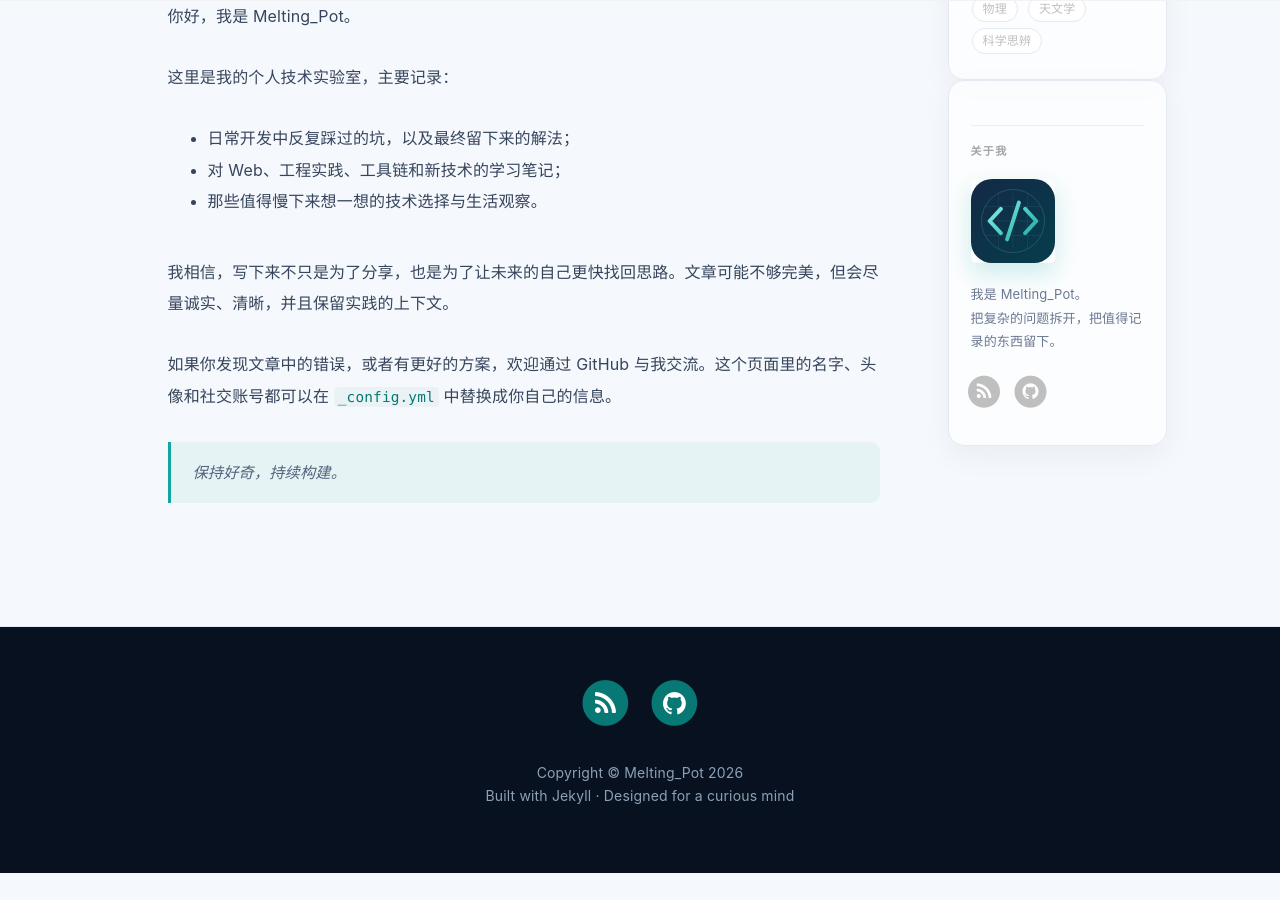
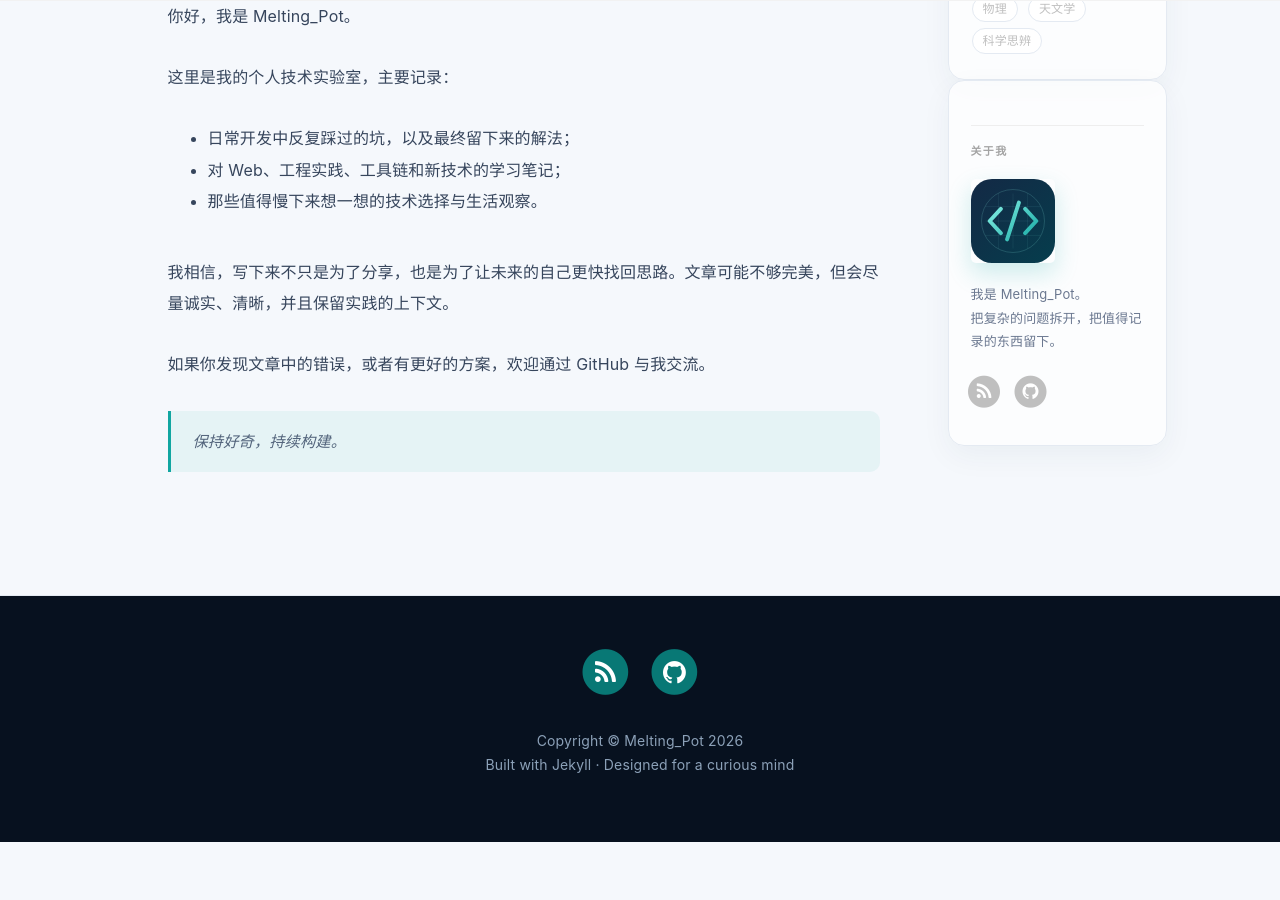
Before and after one commit to adelmagical742/adelmagical742.github.io, a Jekyll site: the page built from about.html, in a window 1280 px wide and 900 px high, scrolled down 660 px. Built offline with Jekyll 4.4.1, drawn with Linux system fonts in a browser that asks for light colours; nearby versions of some CDN libraries; comment, search, counter and statistics services are not loaded; after the commit the page ends 1529 px from its top, so only the background shows below that.

Commit message:
更新了about.md

```diff
--- a/_includes/about/zh.md
+++ b/_includes/about/zh.md
@@ -8,6 +8,6 @@
 
 我相信，写下来不只是为了分享，也是为了让未来的自己更快找回思路。文章可能不够完美，但会尽量诚实、清晰，并且保留实践的上下文。
 
-如果你发现文章中的错误，或者有更好的方案，欢迎通过 GitHub 与我交流。这个页面里的名字、头像和社交账号都可以在 `_config.yml` 中替换成你自己的信息。
+如果你发现文章中的错误，或者有更好的方案，欢迎通过 GitHub 与我交流。
 
 > 保持好奇，持续构建。
```
